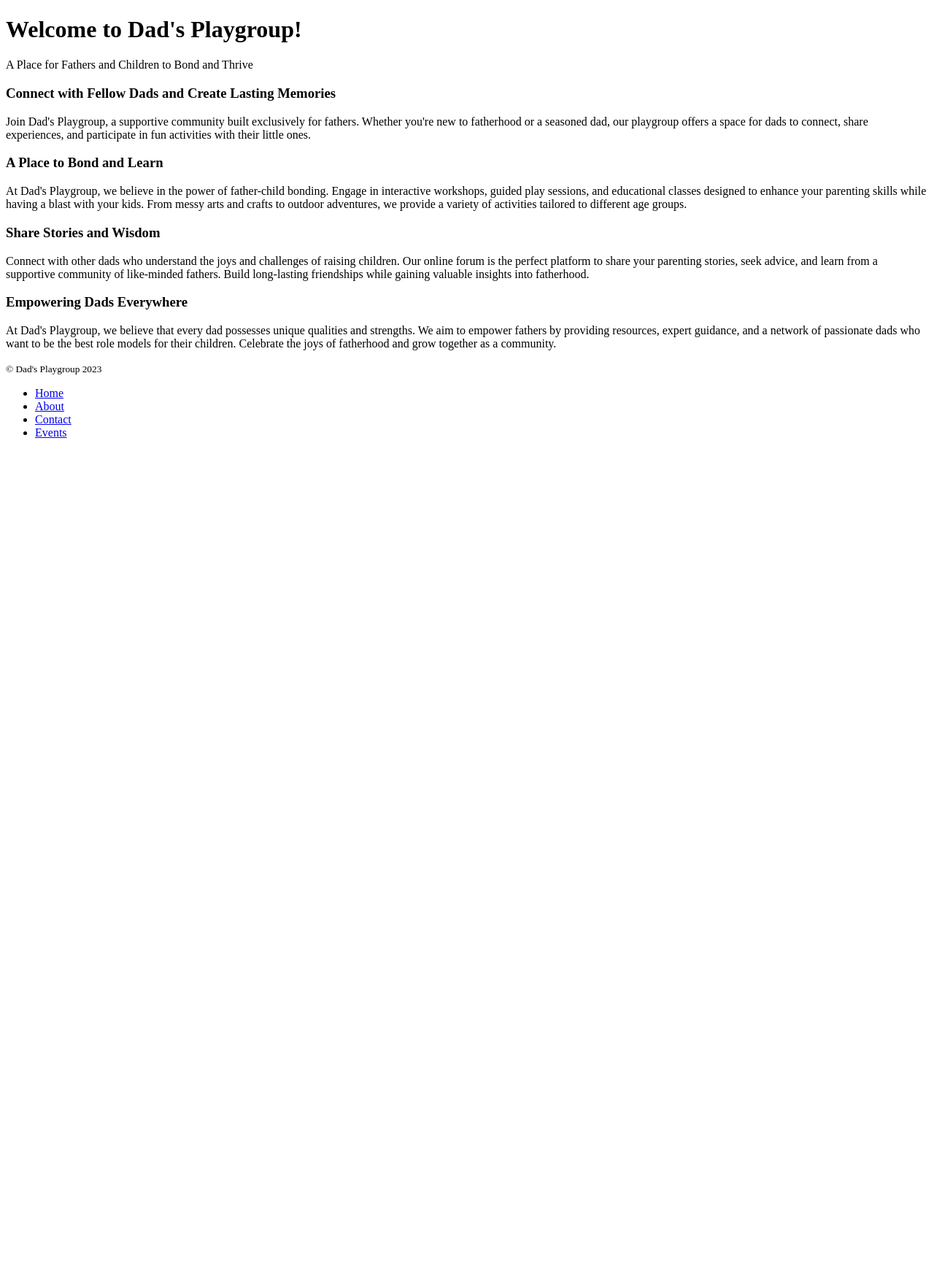
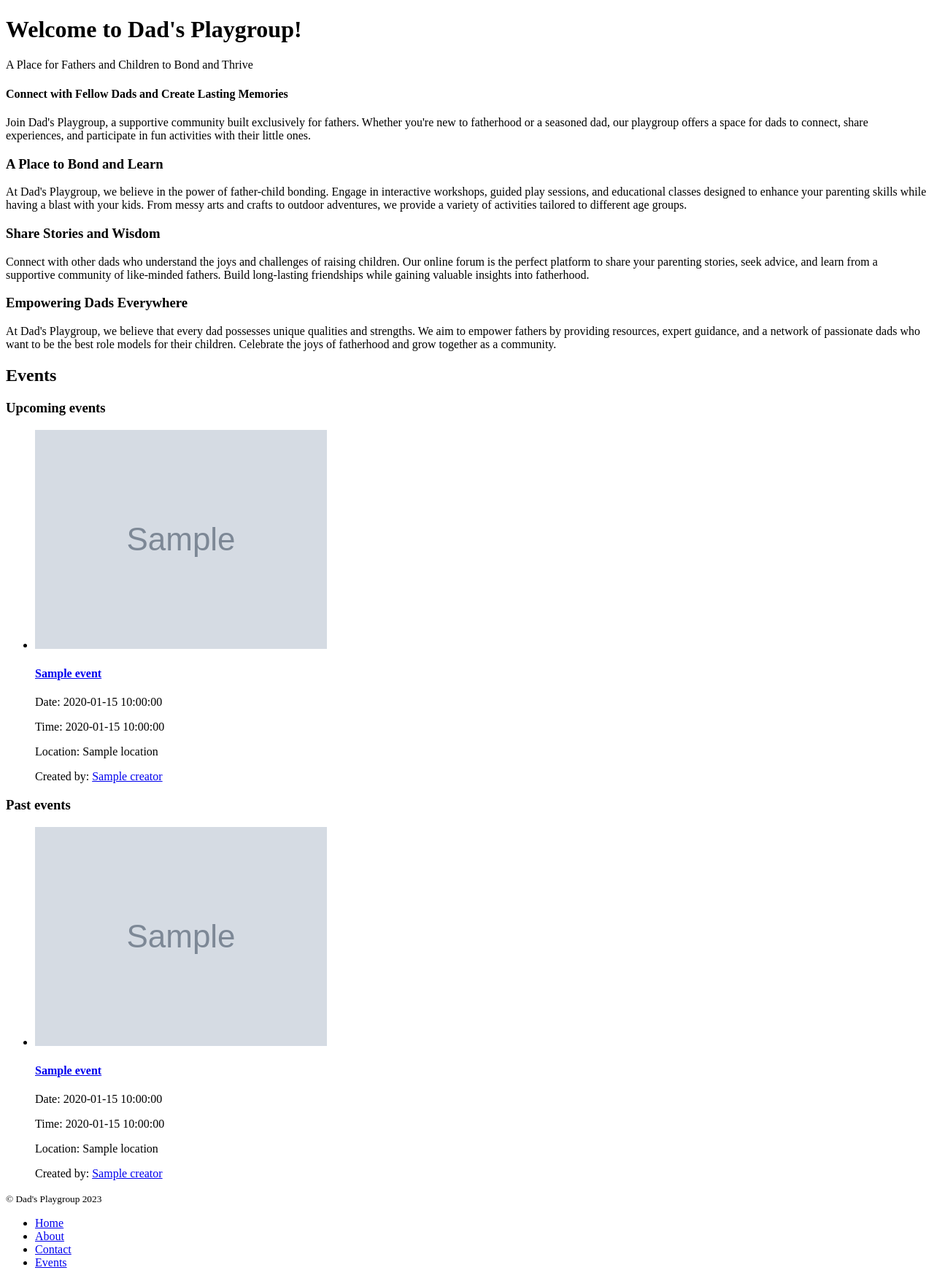
Before and after one commit to foadbotan/dads-playgroup, a Flask app: template templates/index.html.jinja in a window 1280 px wide. Shown: the part 165-1920 px from the top of the page at 73% size. Before the commit the page ends 765 px from the top, so only its background shows below. Run offline with Flask 3, Linux system fonts and the light colour scheme; the template is opened without the code that fills it: most values are stand-ins (such as "Sample title", 1, 10 or a date in 2020); grey boxes marked "Sample" are stand-in pictures; some libraries are stand-ins or nearby versions.

Commit message:
Move events list to home

```diff
--- a/app.py
+++ b/app.py
@@ -1,7 +1,7 @@
 from flask import Flask, render_template
 import os
 from dotenv import load_dotenv
-from models import db
+from models import db, Event
 from routes import events, members, auth
 
 
@@ -21,9 +21,14 @@ def create_app():
     app.register_blueprint(members.members_bp)
     app.register_blueprint(auth.auth_bp)
 
+    @app.route("/events/")
     @app.route("/")
     def index():
-        return render_template("index.html.jinja")
+        upcoming_events = Event.upcoming_events()
+        past_events = Event.past_events()
+
+        return render_template("index.html.jinja", upcoming_events=upcoming_events, past_events=past_events)
+
 
     return app
 
--- a/templates/event_detail.html.jinja
+++ b/templates/event.html.jinja
@@ -6,6 +6,7 @@
 
 {% block content %}
     <h1>{{ title }}</h1>
+    <img src="{{ event.image_url }}" >
     <p>Date: {{ event.f_date }}</p>
     <p>Time: {{ event.f_time }}</p>
     <p>Location: {{ event.location }}</p>
--- a/templates/index.html.jinja
+++ b/templates/index.html.jinja
@@ -4,7 +4,7 @@
     <h1>Welcome to Dad's Playgroup!</h1>
     <p>A Place for Fathers and Children to Bond and Thrive</p>
 
-    <h3>Connect with Fellow Dads and Create Lasting Memories</h3>
+    <h4>Connect with Fellow Dads and Create Lasting Memories</h4>
     <p>Join Dad's Playgroup, a supportive community built exclusively for fathers. Whether you're new to fatherhood or a seasoned dad, our playgroup offers a space for dads to connect, share experiences, and participate in fun activities with their little ones.</p>
     <div>
         <div>
@@ -20,4 +20,46 @@
             <p>At Dad's Playgroup, we believe that every dad possesses unique qualities and strengths. We aim to empower fathers by providing resources, expert guidance, and a network of passionate dads who want to be the best role models for their children. Celebrate the joys of fatherhood and grow together as a community.</p>
         </div>
     </div>
+    <section id="events">
+        <h2>Events</h2>
+        {% if session.user and session.user.is_admin %}
+            <a href="/events/create">Create event</a>
+        {% endif %}
+        <h3>Upcoming events</h3>
+        <ul>
+            {% for event in upcoming_events %}
+                <li>
+                    <img src="{{ event.image_url }}">
+                    <h4><a href="/events/{{ event.id }}">{{ event.name }}</a></h4>
+                    <p>Date: {{ event.f_date }}</p>
+                    <p>Time: {{ event.f_time }}</p>
+                    <p>Location: {{ event.location }}</p>
+                    <p>Created by: <a href="/members/{{ event.creator.id }}">{{ event.creator.name }}</a></p>
+                    {% if session.user and session.user.is_admin %}
+                        <a href="/events/edit/{{ event.id }}">Edit</a>
+                        <a href="/events/delete/{{ event.id }}">Delete</a>
+                    {% endif %}
+                </li>
+            {% endfor %}
+        </ul>
+        <h3>Past events</h3>
+        <ul>
+            {% for event in past_events %}
+                <li>
+                    <img src="{{ event.image_url }}">
+                    <h4><a href="/events/{{ event.id }}">{{ event.name }}</a></h4>
+                    <p>Date: {{ event.f_date }}</p>
+                    <p>Time: {{ event.f_time }}</p>
+                    <p>Location: {{ event.location }}</p>
+                    <p>Created by: <a href="/members/{{ event.creator.id }}">{{ event.creator.name }}</a></p>
+                    {% if session.user and session.user.is_admin %}
+                        <a href="/events/edit/{{ event.id }}">Edit</a>
+                        <a href="/events/delete/{{ event.id }}">Delete</a>
+                    {% endif %}
+                </li>
+            {% endfor %}
+        </ul>
+    </section>
+
+
 {% endblock %}
```
Also changed, not shown: routes/events.py (+5 -8 lines), templates/events.html.jinja (deleted, +0 -29 lines).
